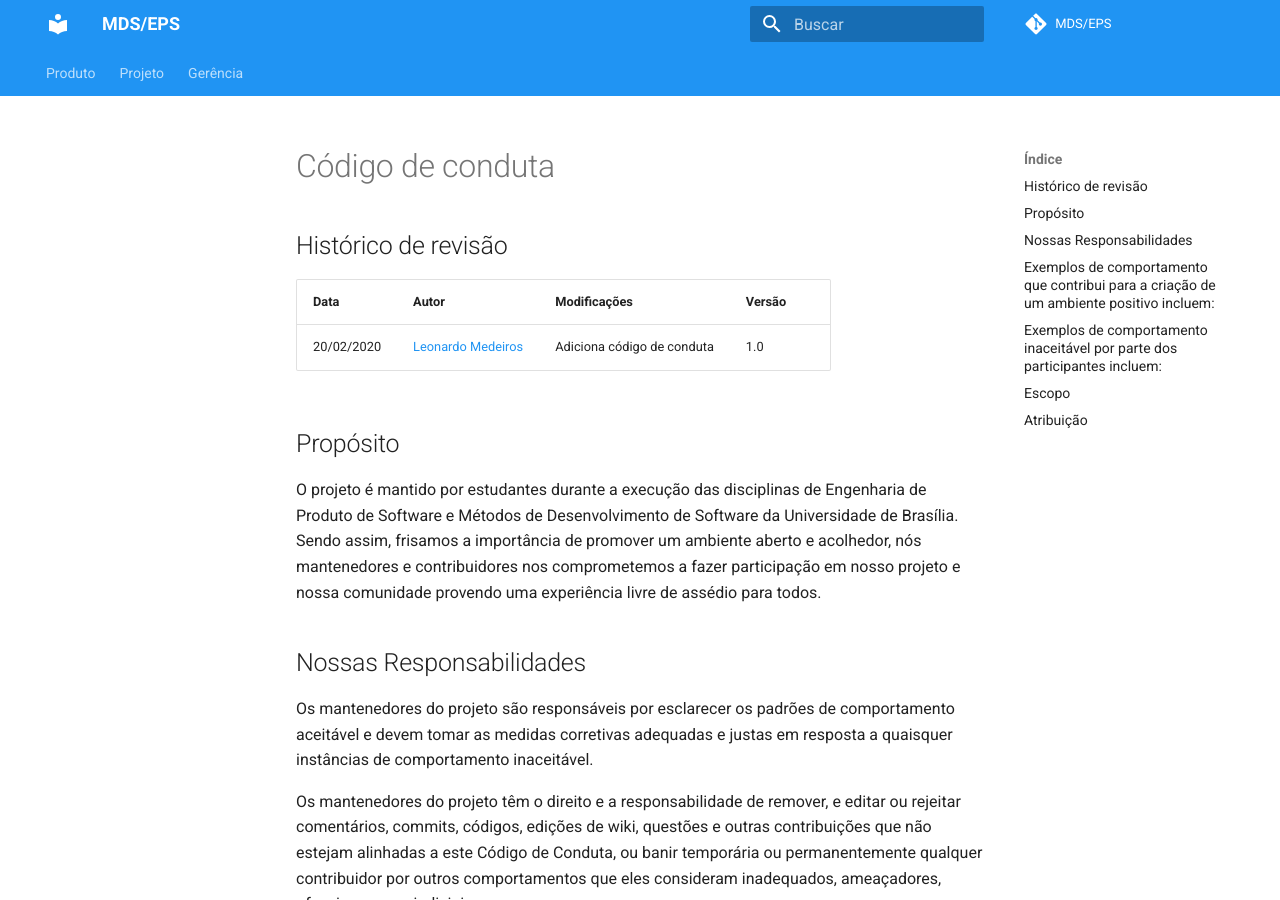
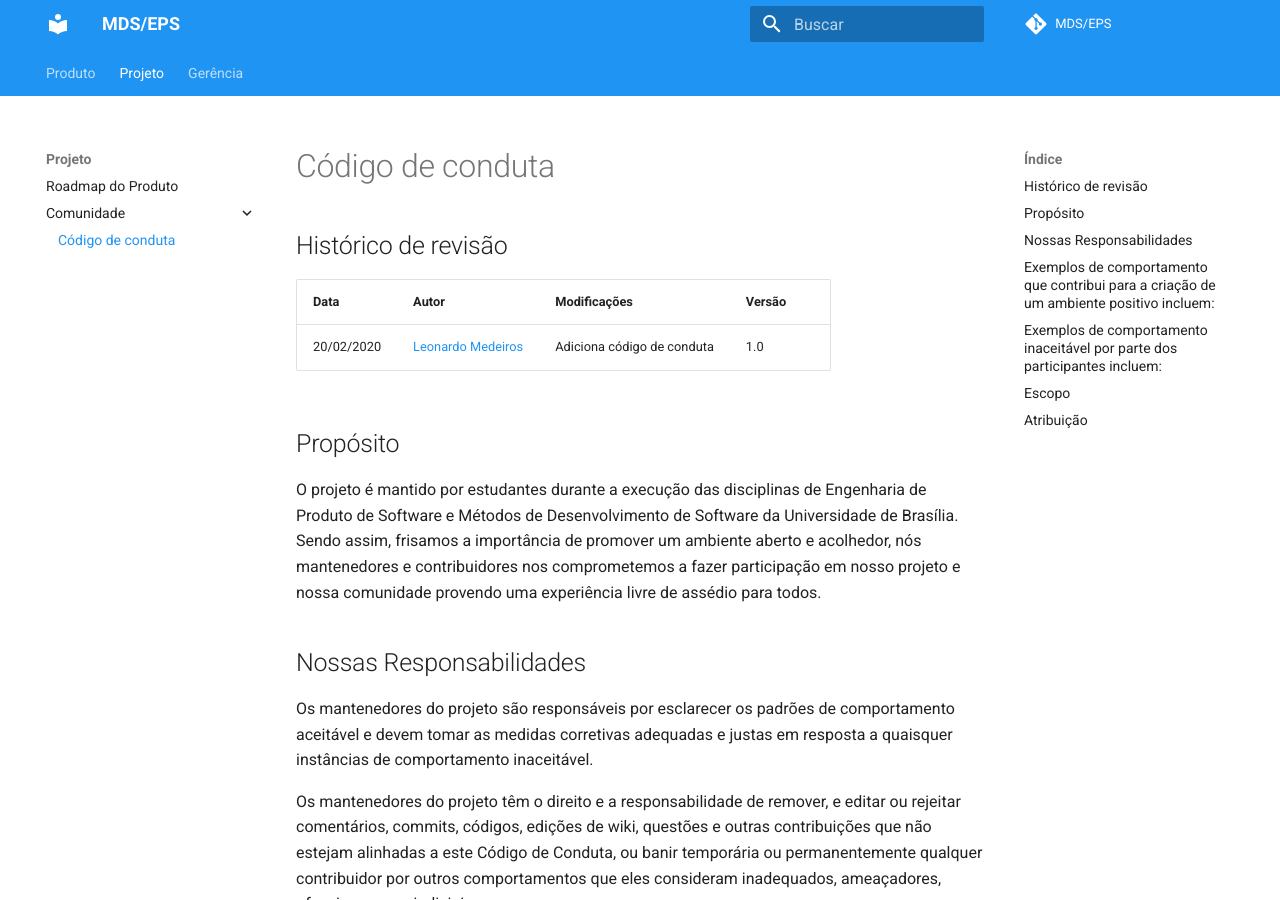
Before and after one commit to fga-eps-mds/2020.2-Projeto-Kokama-Wiki, an MkDocs documentation site: the page built from docs/project/CODE_OF_CONDUCT.md, in a window 1280 px wide and 900 px high. Built offline with MkDocs 1.6.1 and Material for MkDocs 9.7.7, drawn with Linux system fonts in a browser that asks for light colours; comment, search, counter and statistics services are not loaded.

Commit message:
Add Code of Conduct to wiki

```diff
--- a/mkdocs.yml
+++ b/mkdocs.yml
@@ -31,6 +31,8 @@ nav:
       - Identidade visual: "product/visual-identity.md"
   - Projeto:
       - Roadmap do Produto: "project/product-roadmap.md"
+      - Comunidade:
+        - Código de conduta: "project/CODE_OF_CONDUCT.md"
   - Gerência:
     - Quadro de disponibilidade: "management/availability-board.md"
     - Sprints:
```
